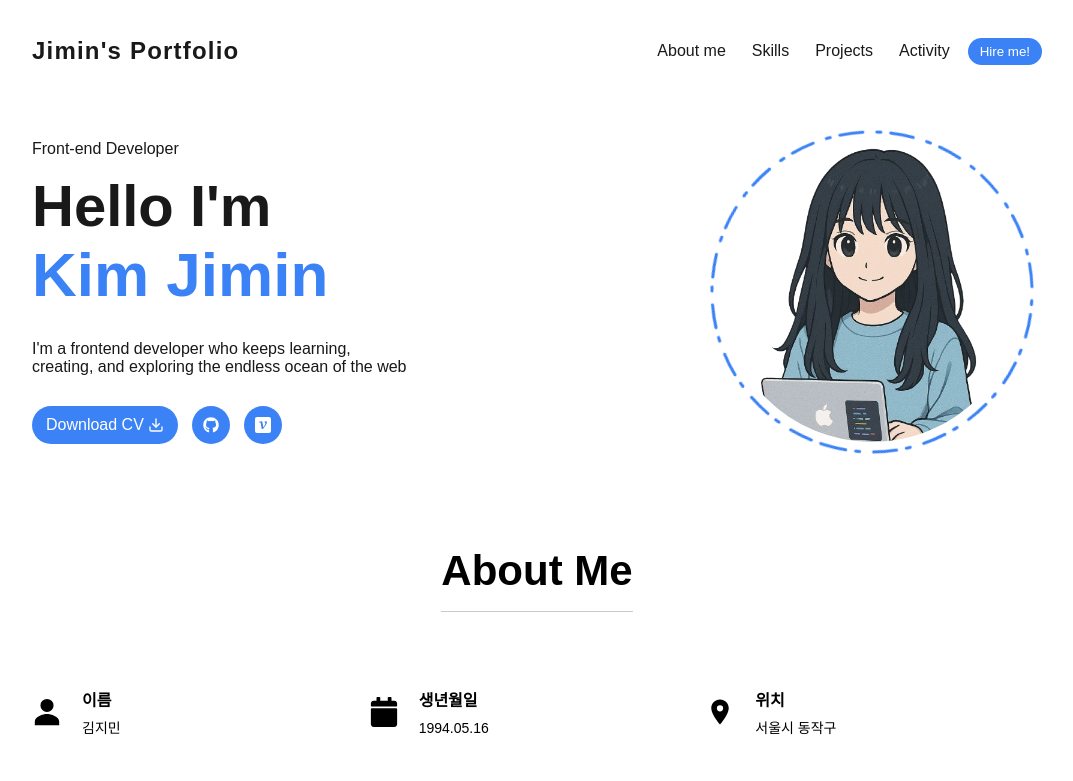
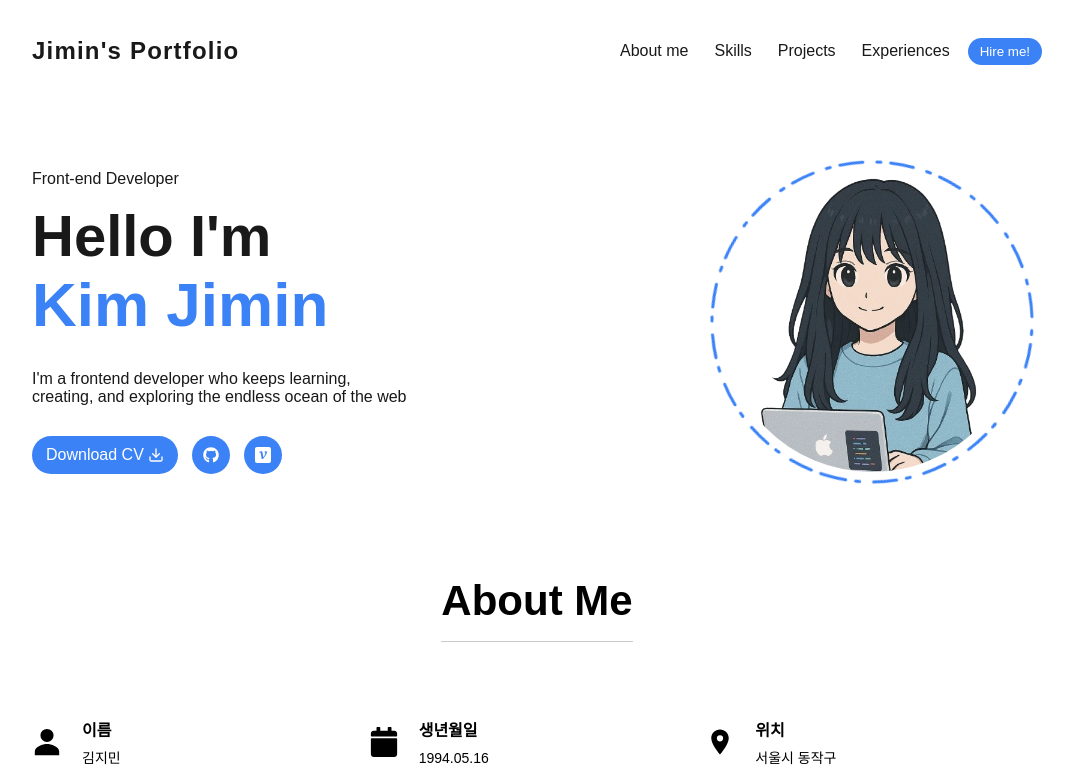
Before and after one commit to wlals4264/bluemin-portfolio, a Next.js app: page / in a window 1280 px wide. Shown: the top 781 px of the page, without its empty margins (103-1176 px from the left). Built offline with nearby package versions, Linux system fonts and the light colour scheme; a web font is replaced by a local one.

Commit message:
Design: 스타일링 포지셔닝 수정

```diff
--- a/src/components/Header.tsx
+++ b/src/components/Header.tsx
@@ -3,7 +3,7 @@ import Nav from './Nav';
 import '@/styles/components/Header.scss';
 
 export default function Header() {
-  const titles = ['About me', 'Skills', 'Projects', 'Activity'];
+  const titles = ['About me', 'Skills', 'Projects', 'Experiences'];
 
   return (
     <div className="header-container">
--- a/src/styles/Home.scss
+++ b/src/styles/Home.scss
@@ -1,4 +1,5 @@
 .home-wrapper {
   width: 1010px;
   margin: auto;
+  min-height: 100vh;
 }
--- a/src/styles/components/Introduction.scss
+++ b/src/styles/components/Introduction.scss
@@ -1,11 +1,13 @@
 .introduction-container {
   min-width: max-content;
   height: 380px;
-  margin-bottom: 30px 0;
+  margin: 30px 0;
+
   display: flex;
   justify-content: space-between;
   align-items: center;
   gap: 8px;
+
   color: #191919;
   font-family: var(--font-poesen-one);
 
--- a/src/styles/components/Projects.scss
+++ b/src/styles/components/Projects.scss
@@ -1,5 +1,5 @@
 .projects-container {
-  margin: auto;
+  margin: 30px 0;
   width: 100%;
 
   .projects-carousel-wrapper {
--- a/src/styles/globals.scss
+++ b/src/styles/globals.scss
@@ -6,9 +6,9 @@ body {
   display: flex;
   flex-direction: column;
   align-items: center;
+
+  a {
+    text-decoration: none;
+    color: inherit;
+  }
 }
-
-a {
-  text-decoration: none;
-  color: inherit;
-}
```
